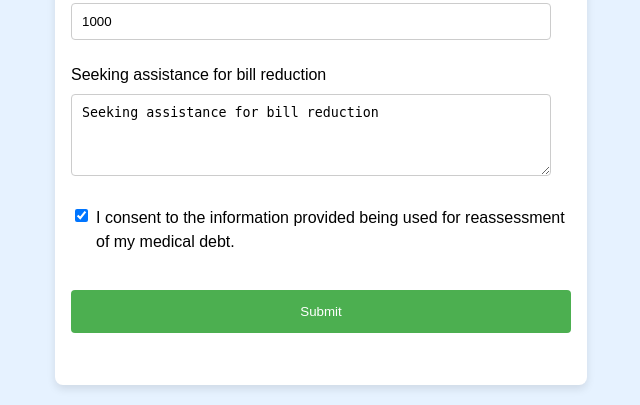
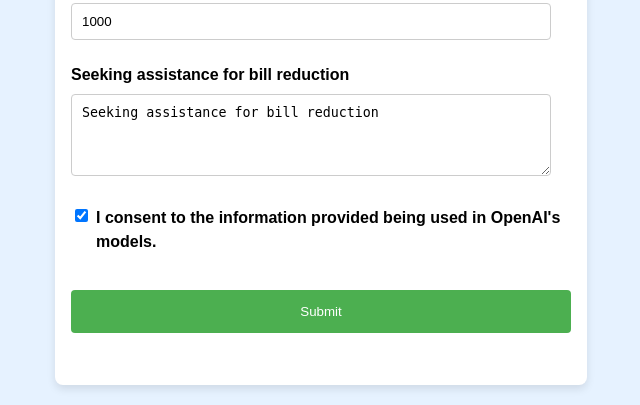
Before and after one commit to skline/medicaldebtdefender, a Flask app: page / in a window 1280 px wide. Shown: the part 2680-3085 px from the top of the page, without its empty margins (319-959 px from the left). Run offline with Flask 3, Linux system fonts and the light colour scheme.

Commit message:
adds stuff

```diff
--- a/templates/form.html
+++ b/templates/form.html
@@ -15,6 +15,7 @@ body {
             flex-direction: column; /* Stack elements vertically */
             align-items: center; /* Center align items horizontally */
             min-height: 100vh;
+            font-weight: bold; /* Make all text bold */
         }
 
 h2 {
@@ -192,7 +193,7 @@ input[type="submit"]:hover {
         <p class="checkbox-container">
             <input type="checkbox" id="consentCheckbox" name="consent" value="yes" checked>
             <label for="consentCheckbox" class="checkbox-label">
-                I consent to the information provided being used for reassessment of my medical debt.
+                I consent to the information provided being used in OpenAI's models.
             </label>
         </p>
 
```
Lines whose indentation alone changed are shown as unchanged.
